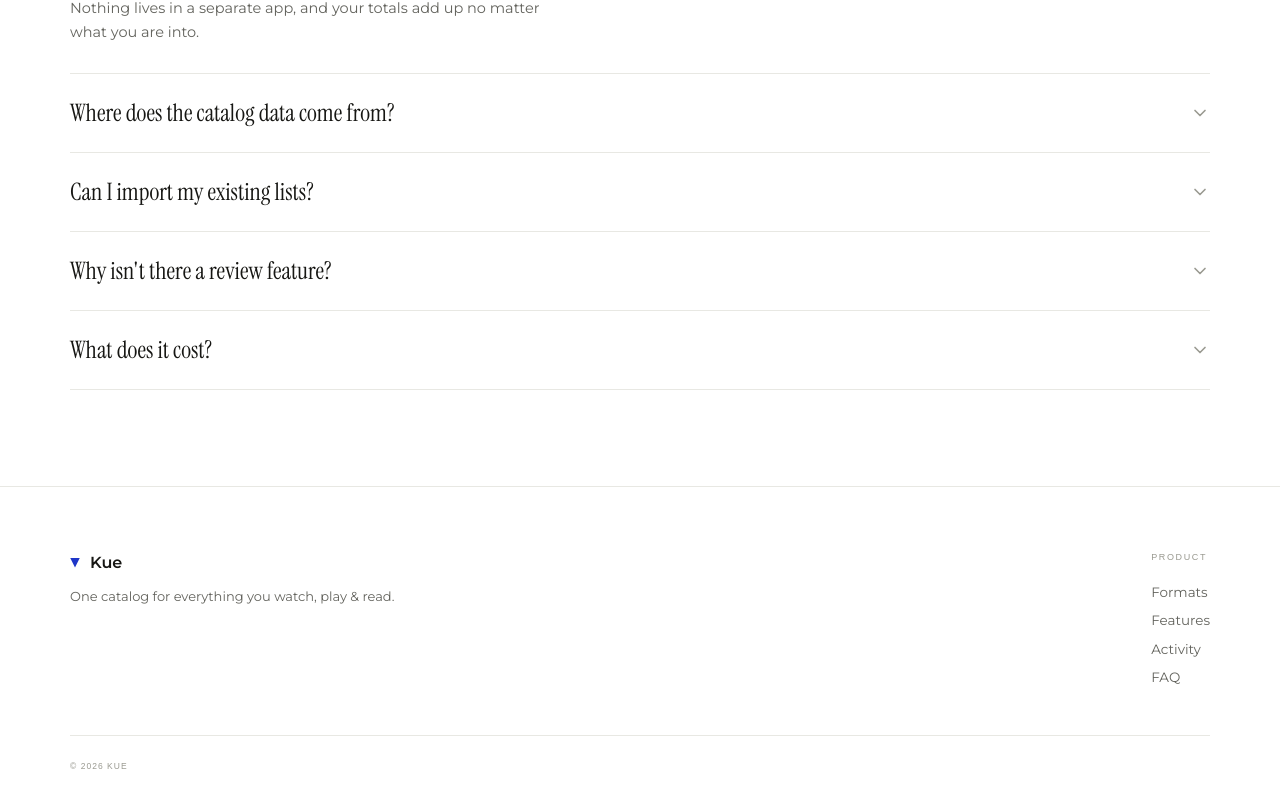
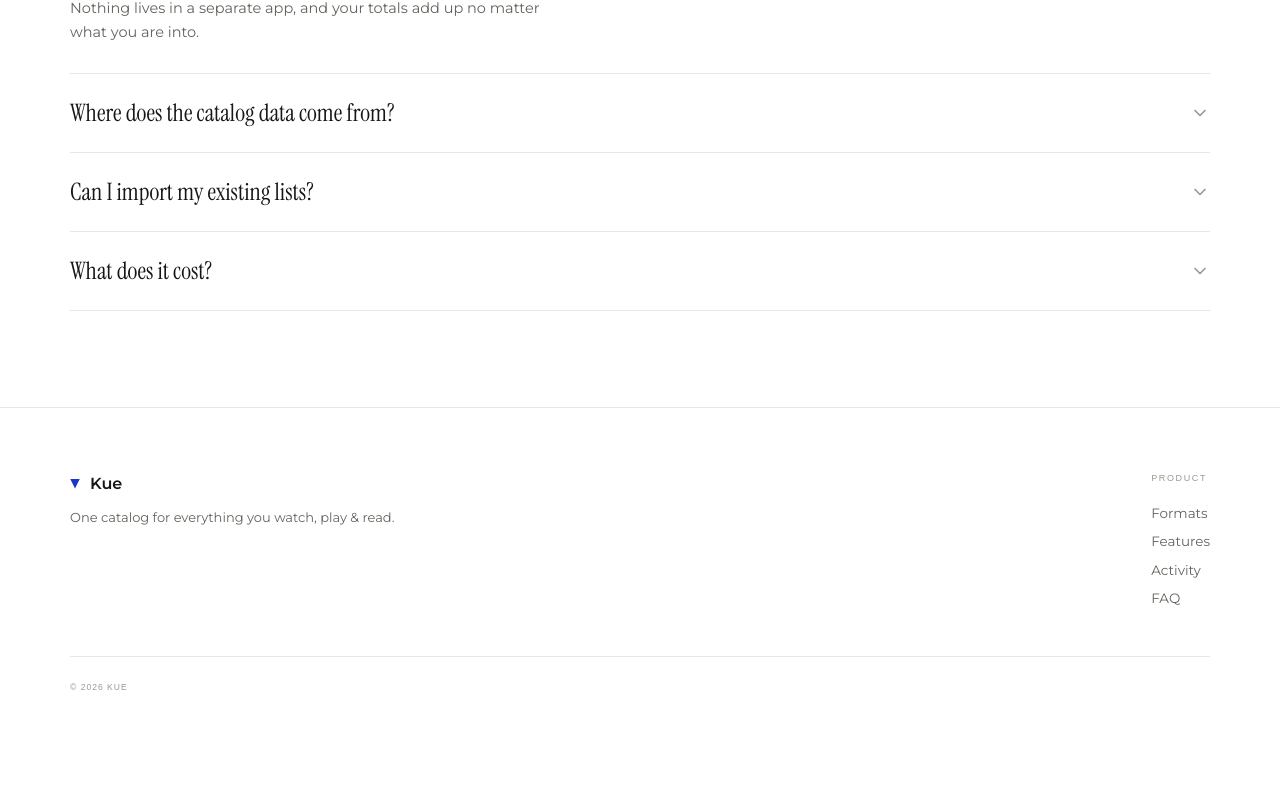
Before and after one commit to CanDundarCSE/kue-web, a Next.js app: page / in a window 1280 px wide. Shown: the part 3695-4502 px from the top of the page. After the commit the page ends 4425 px from the top, so only its background shows below. Built offline with nearby package versions, Linux system fonts and the light colour scheme; a web font is replaced by a local one.

Commit message:
feat: update FAQ section to clarify list import functionality and remove outdated content

```diff
--- a/app/features/landing/faq-section.tsx
+++ b/app/features/landing/faq-section.tsx
@@ -14,11 +14,7 @@ const FAQ: LandingAccordionItem[] = [
   },
   {
     title: "Can I import my existing lists?",
-    body: "Not yet. Everything gets added by searching the catalog, so there is nothing to type. Importing from MyAnimeList, Trakt or a CSV file is coming next.",
-  },
-  {
-    title: "Why isn't there a review feature?",
-    body: "Because Kue is for tracking, not for hot takes. You rate a title in one tap and share it through your lists. Long reviews belong on the places that are good at them.",
+    body: "Yes. Bring your library over from MyAnimeList, AniList or Trakt exports, or a CSV with title, status, score and progress columns. Kue matches every entry against the catalog, so it is a couple of clicks instead of retyping anything.",
   },
   {
     title: "What does it cost?",
```
